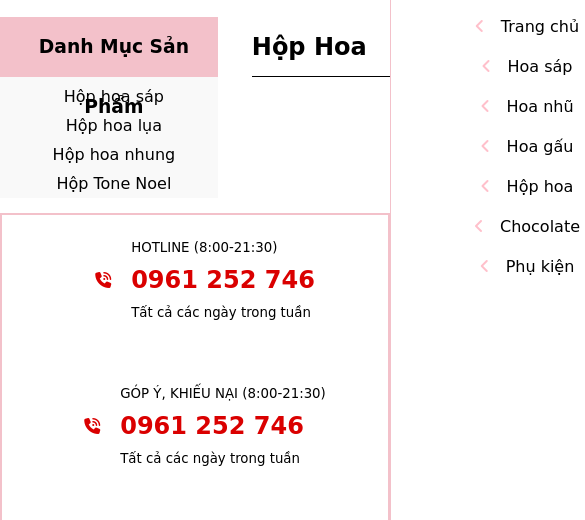
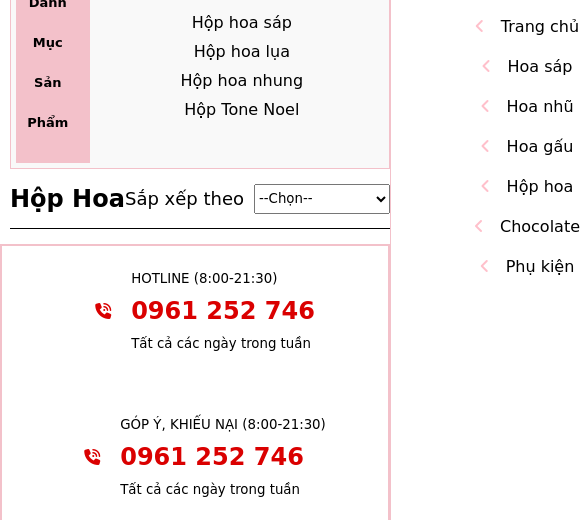
Before and after one commit to Leanhtuan20122002/Gift-By-Boo-web, a plain HTML site: page Box.html in a window 390 px wide. Shown: the part 108-628 px from the top of the page, 585 px wide, since content can reach past the window. Drawn offline with Linux system fonts and the light colour scheme.

Commit message:
Update Wax.css

```diff
--- a/Wax.css
+++ b/Wax.css
@@ -1,7 +1,6 @@
 /* Container's css */
 #container {
     margin-top: 65px;
-    max-height: 6800px;
 }
 .row{
     display: flex;
@@ -10,7 +9,7 @@
     margin-right: -17px;
 }
 .wrapper{
-    width: 1225px;
+    max-width: 1320px;
     padding: 0;
     margin: 0 auto;
 }
@@ -21,14 +20,20 @@
 
 }
 .category{
-    width: 20%;
+    flex: 20%;
     padding: 0 17px;
 }
 .collection-categories{
-    height: 60px;
+    height: fit-content;
     background: #f3c1ca;
-    line-height: 60px
+    line-height: 40px;
+    padding: 20px;
 }
+
+.collection-categories h3 {
+    font-size: clamp(13px, 2vw, 20px);
+}
+
 .panel,
 .collection-categories{
     padding-left: 10px;
@@ -48,7 +53,7 @@
     transition: right linear 0.1s;
 }
 .list-product{
-    width: 80%;
+    flex: 80%;
     padding: 0 17px;
 }
 .wide{
@@ -71,14 +76,22 @@ select{
     outline: none;
     margin-left: 10px;
 }
+
+.pd_row {
+    display: flex;
+    flex-wrap: wrap;
+}
+
 .item-product{
-     width: 25%;
-     padding: 0 17px;
-     margin: 15px 0;
+    width: 25%;
+    padding: 0 17px;
+    margin: 15px 0;
 }
+
 .item-product_wide{
-  width:20%;
+    width: 20%;
 }
+
 .detail__product{
     border-radius: 5px;
     overflow: hidden;
@@ -101,10 +114,12 @@ select{
    transform: scale(1.05);
 }
 .name{
-    height: 44px;
+    height: 50px;
     text-align: center;
     margin-bottom: 15px;
+    overflow: hidden;
 }
+
 .item-product:hover .detail__product{
     box-shadow: 0px 1px 7px rgb(0 0 0 / 35%);
 }
@@ -116,3 +131,40 @@ select{
     right: -4px;
     color: #f3c1ca;
 }
+
+/* Responsive */
+
+@media only screen and (max-width: 720px) {
+
+    #container {
+        margin-top: 5px;
+        margin-left: 10px;
+    }
+
+    .row {
+        display: block;
+        max-width: 720px;
+    }
+
+    .nav__list {
+        display: flex;
+        top: 0;
+        align-items: center;
+        border: 1px solid #f3c1ca;
+        padding: 5px;
+    }
+
+    .collection-categories {
+        flex: 20%;
+    }
+
+    .panel {
+        flex: 80%;
+    }
+
+    .item-product {
+      width: fit-content;
+        flex: 25%;
+    }
+
+}
```
